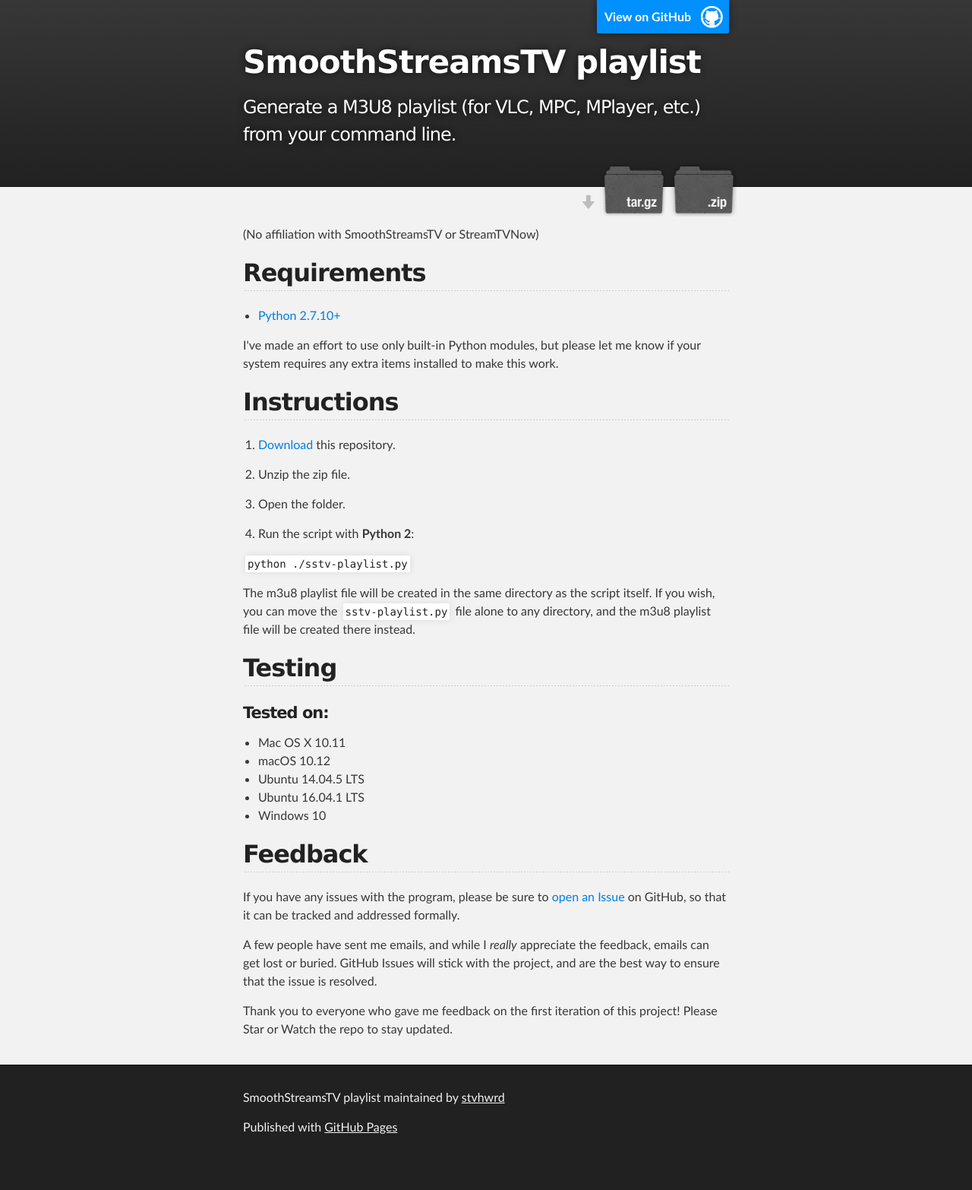
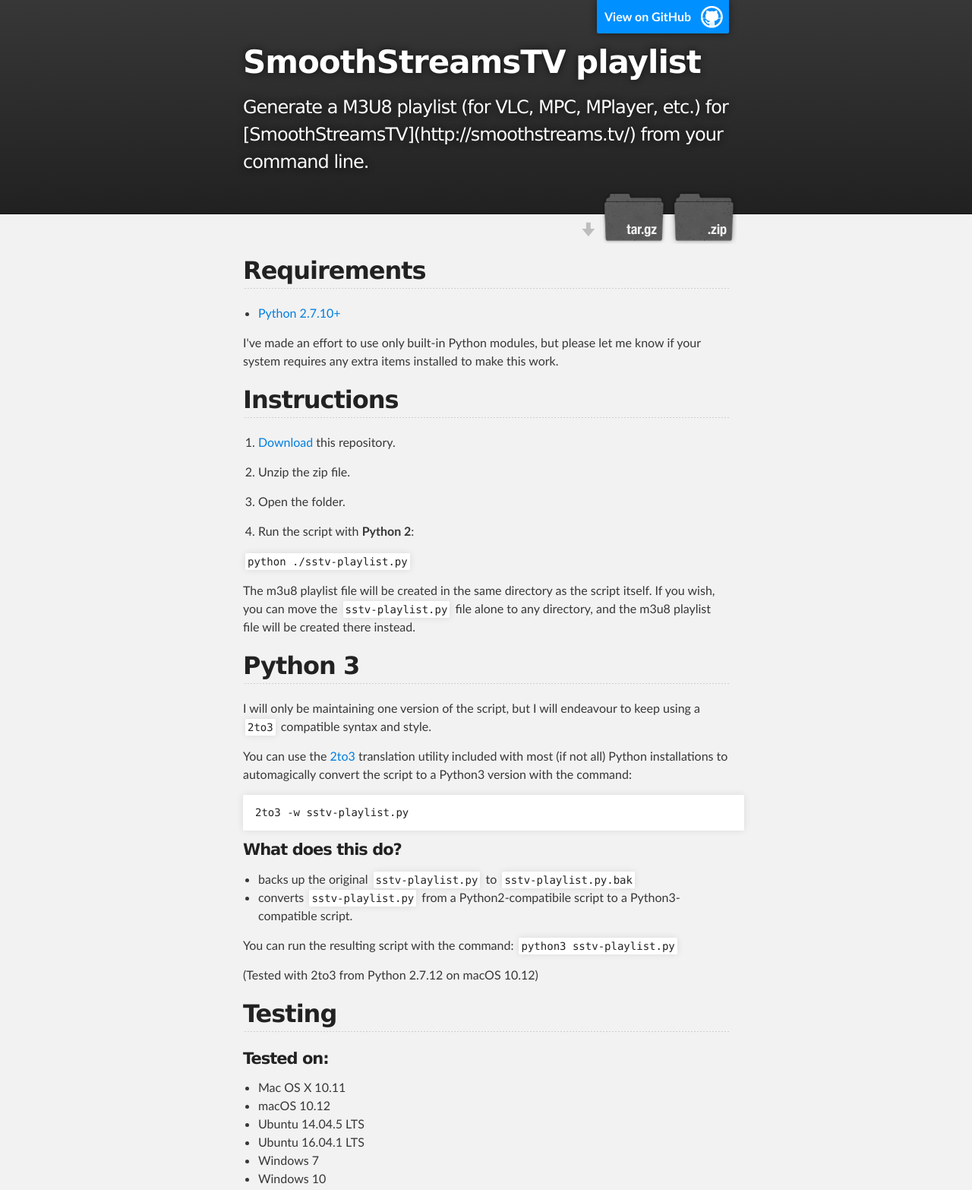
Before and after one commit to bradmurray/SmoothStreamsTV-playlist, a plain HTML site: page index.html in a window 1280 px wide. Shown: the top 1566 px of the page at 76% size. Before the commit the page ends 1530 px from the top, so only its background shows below. Drawn offline with Linux system fonts and the light colour scheme.

Commit message:
Create gh-pages branch via GitHub

```diff
--- a/index.html
+++ b/index.html
@@ -4,7 +4,7 @@
   <head>
     <meta charset='utf-8'>
     <meta http-equiv="X-UA-Compatible" content="chrome=1">
-    <meta name="description" content="SmoothStreamsTV playlist : Generate a M3U8 playlist (for VLC, MPC, MPlayer, etc.) from your command line.">
+    <meta name="description" content="SmoothStreamsTV playlist : Generate a M3U8 playlist (for VLC, MPC, MPlayer, etc.) for [SmoothStreamsTV](http://smoothstreams.tv/) from your command line.">
 
     <link rel="stylesheet" type="text/css" media="screen" href="stylesheets/stylesheet.css">
 
@@ -19,7 +19,7 @@
           <a id="forkme_banner" href="https://github.com/stvhwrd/SmoothStreamsTV-playlist">View on GitHub</a>
 
           <h1 id="project_title">SmoothStreamsTV playlist</h1>
-          <h2 id="project_tagline">Generate a M3U8 playlist (for VLC, MPC, MPlayer, etc.) from your command line.</h2>
+          <h2 id="project_tagline">Generate a M3U8 playlist (for VLC, MPC, MPlayer, etc.) for [SmoothStreamsTV](http://smoothstreams.tv/) from your command line.</h2>
 
             <section id="downloads">
               <a class="zip_download_link" href="https://github.com/stvhwrd/SmoothStreamsTV-playlist/zipball/master">Download this project as a .zip file</a>
@@ -31,9 +31,7 @@
     <!-- MAIN CONTENT -->
     <div id="main_content_wrap" class="outer">
       <section id="main_content" class="inner">
-        <p>(No affiliation with SmoothStreamsTV or StreamTVNow)</p>
-
-<h2>
+        <h2>
 <a id="requirements" class="anchor" href="#requirements" aria-hidden="true"><span aria-hidden="true" class="octicon octicon-link"></span></a>Requirements</h2>
 
 <ul>
@@ -58,6 +56,29 @@
 If you wish, you can move the <code>sstv-playlist.py</code> file alone to any directory, and the m3u8 playlist file will be created there instead.</p>
 
 <h2>
+<a id="python-3" class="anchor" href="#python-3" aria-hidden="true"><span aria-hidden="true" class="octicon octicon-link"></span></a>Python 3</h2>
+
+<p>I will only be maintaining one version of the script, but I will endeavour to keep using a <code>2to3</code> compatible syntax and style.</p>
+
+<p>You can use the <a href="https://docs.python.org/3.0/library/2to3.html">2to3</a> translation utility included with most (if not all) Python installations to automagically convert the script to a Python3 version with the command:</p>
+
+<pre><code>2to3 -w sstv-playlist.py
+</code></pre>
+
+<h4>
+<a id="what-does-this-do" class="anchor" href="#what-does-this-do" aria-hidden="true"><span aria-hidden="true" class="octicon octicon-link"></span></a>What does this do?</h4>
+
+<ul>
+<li>backs up the original <code>sstv-playlist.py</code> to <code>sstv-playlist.py.bak</code>
+</li>
+<li>converts <code>sstv-playlist.py</code> from a Python2-compatibile script to a Python3-compatible script.</li>
+</ul>
+
+<p>You can run the resulting script with the command: <code>python3 sstv-playlist.py</code></p>
+
+<p>(Tested with 2to3 from Python 2.7.12 on macOS 10.12)</p>
+
+<h2>
 <a id="testing" class="anchor" href="#testing" aria-hidden="true"><span aria-hidden="true" class="octicon octicon-link"></span></a>Testing</h2>
 
 <h4>
@@ -68,6 +89,7 @@ If you wish, you can move the <code>sstv-playlist.py</code> file alone to any di
 <li>macOS 10.12</li>
 <li>Ubuntu 14.04.5 LTS</li>
 <li>Ubuntu 16.04.1 LTS</li>
+<li>Windows 7</li>
 <li>Windows 10</li>
 </ul>
 
```
Also changed, not shown: params.json (+2 -2 lines).
